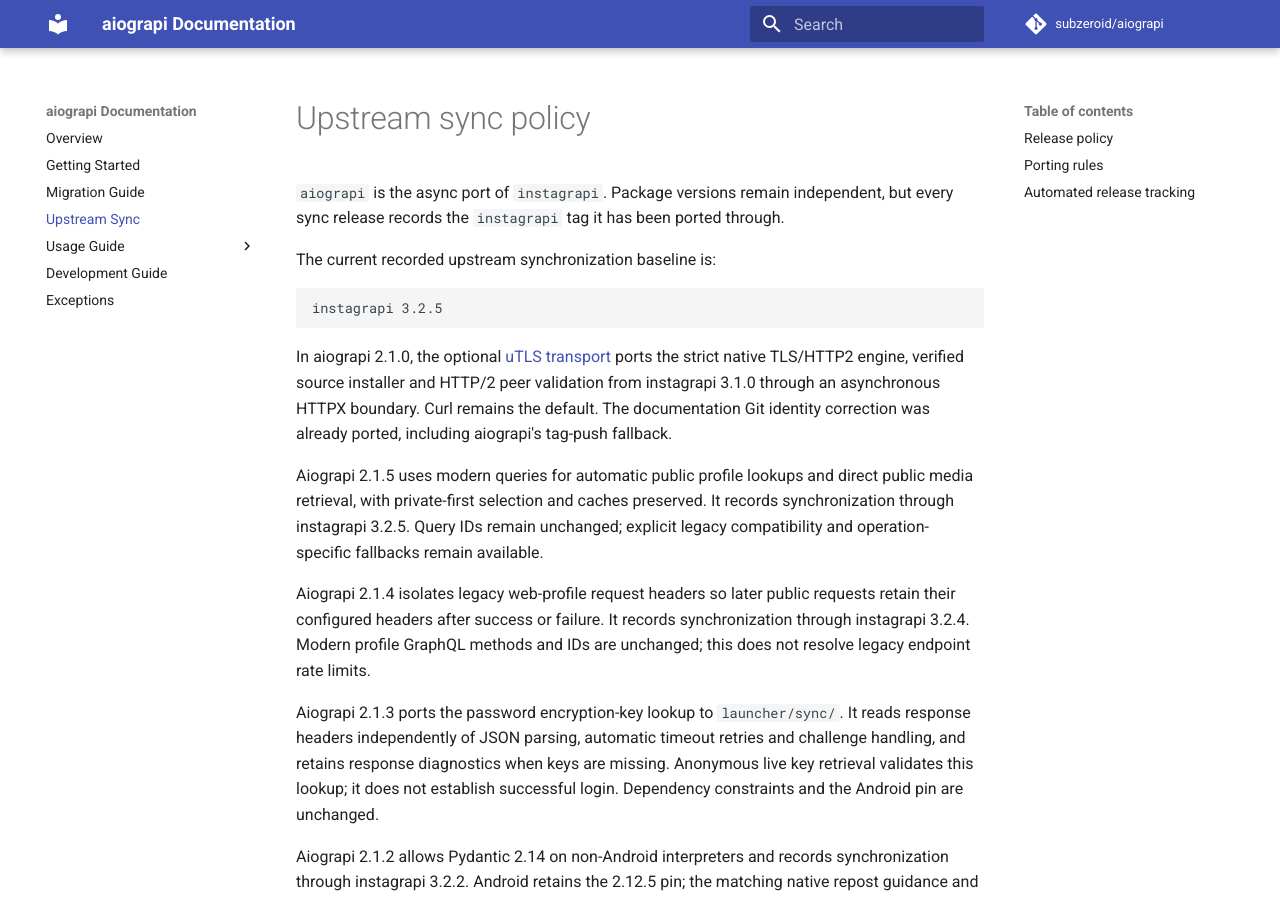
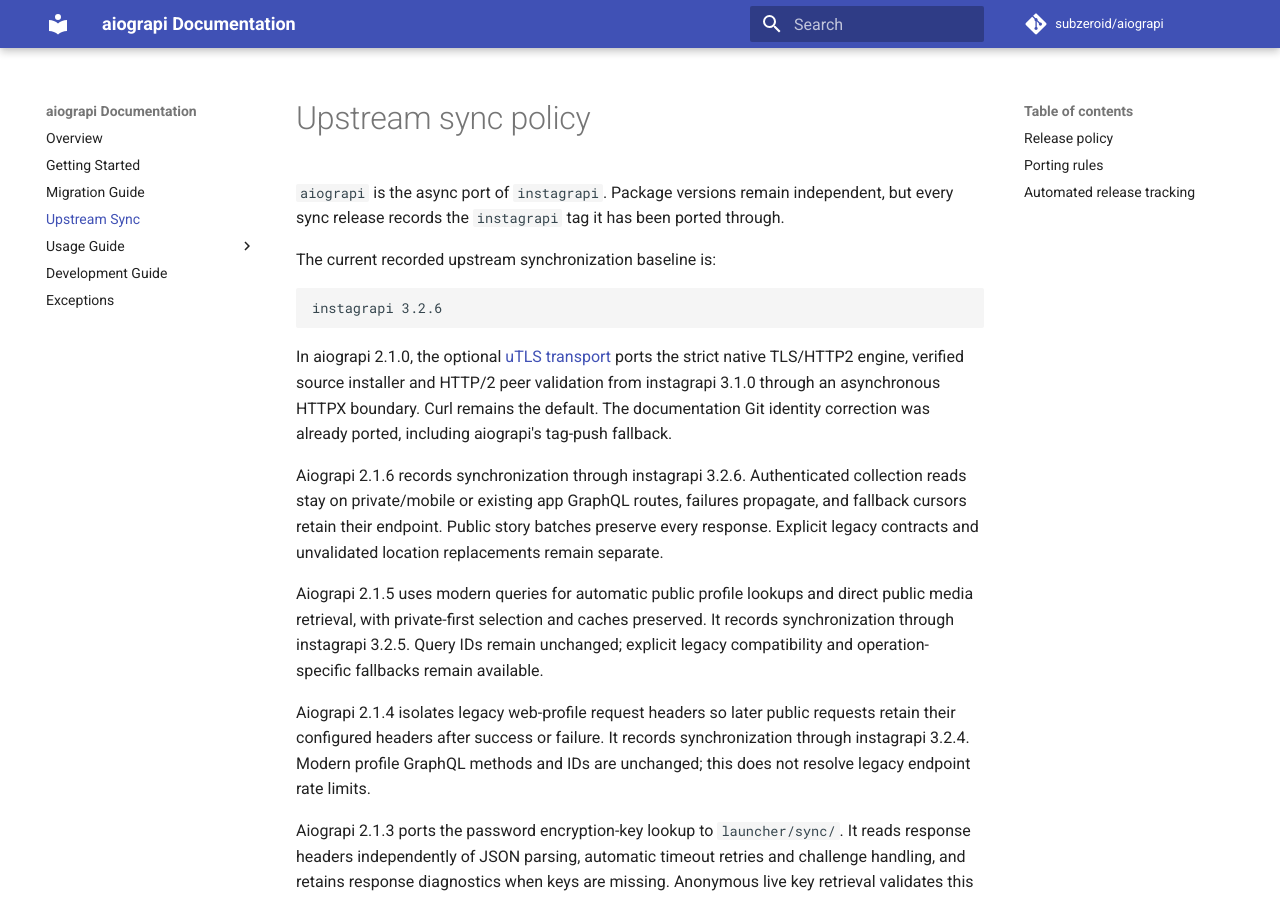
Before and after one commit to subzeroid/aiograpi, an MkDocs documentation site: the page built from docs/upstream-sync.md, in a window 1280 px wide and 900 px high. Built offline with MkDocs 1.6.1 and Material for MkDocs 9.7.7, drawn with Linux system fonts in a browser that asks for light colours; comment, search, counter and statistics services are not loaded; the version menu is left out; some of the changed text lies outside the part shown.

Commit message:
chore: release 2.1.6 (#543)
Release authenticated collection routing, preserved fetch errors, endpoint-owned media cursors and complete public story batches. Retain explicit legacy contracts and separate unvalidated location replacements.

````diff
--- a/aiograpi/__init__.py
+++ b/aiograpi/__init__.py
@@ -48,7 +48,7 @@ from aiograpi.mixins.video import DownloadVideoMixin, UploadVideoMixin
 # Used as fallback logger if another is not provided.
 DEFAULT_LOGGER = logging.getLogger("aiograpi")
 
-__upstream_instagrapi_version__ = "3.2.5"
+__upstream_instagrapi_version__ = "3.2.6"
 
 
 class Client(
--- a/docs/upstream-sync.md
+++ b/docs/upstream-sync.md
@@ -5,10 +5,12 @@
 The current recorded upstream synchronization baseline is:
 
 ```text
-instagrapi 3.2.5
+instagrapi 3.2.6
 ```
 
 In aiograpi 2.1.0, the optional [uTLS transport](usage-guide/utls.md) ports the strict native TLS/HTTP2 engine, verified source installer and HTTP/2 peer validation from instagrapi 3.1.0 through an asynchronous HTTPX boundary. Curl remains the default. The documentation Git identity correction was already ported, including aiograpi's tag-push fallback.
+
+Aiograpi 2.1.6 records synchronization through instagrapi 3.2.6. Authenticated collection reads stay on private/mobile or existing app GraphQL routes, failures propagate, and fallback cursors retain their endpoint. Public story batches preserve every response. Explicit legacy contracts and unvalidated location replacements remain separate.
 
 Aiograpi 2.1.5 uses modern queries for automatic public profile lookups and direct public media retrieval, with private-first selection and caches preserved. It records synchronization through instagrapi 3.2.5. Query IDs remain unchanged; explicit legacy compatibility and operation-specific fallbacks remain available.
 
@@ -60,6 +62,7 @@ Aiograpi 2.1.0 includes cookie-only session identity restoration and the documen
 | 3.2.3 | 2.1.3 | Private launcher password-key retrieval with header-only error handling and sanitized async diagnostic coverage. |
 | 3.2.4 | 2.1.4 | Request-scoped legacy web-profile headers on success and failure; existing modern profile methods and IDs preserved. |
 | 3.2.5 | 2.1.5 | Modern automatic public profile and media routing with preserved private-first selection and caches. |
+| 3.2.6 | 2.1.6 | Authenticated collection routing, preserved failures, endpoint-owned media cursors and complete public story batches. |
 
 See the [login migration guide](usage-guide/login-migration.md) for the current defaults and compatibility options. From aiograpi 2.0.3, `login()` follows an explicit fallback instruction returned by Instagram; it does not retry every failed CAA login through the legacy endpoint.
 
--- a/pyproject.toml
+++ b/pyproject.toml
@@ -4,7 +4,7 @@ build-backend = "setuptools.build_meta"
 
 [project]
 name = "aiograpi"
-version = "2.1.5"
+version = "2.1.6"
 authors = [
     { name = "Mark Subzeroid", email = "143403577+subzeroid@users.noreply.github.com" },
 ]
````
Also changed, not shown: CHANGELOG.md (+1 -1 lines), 2 other files.
